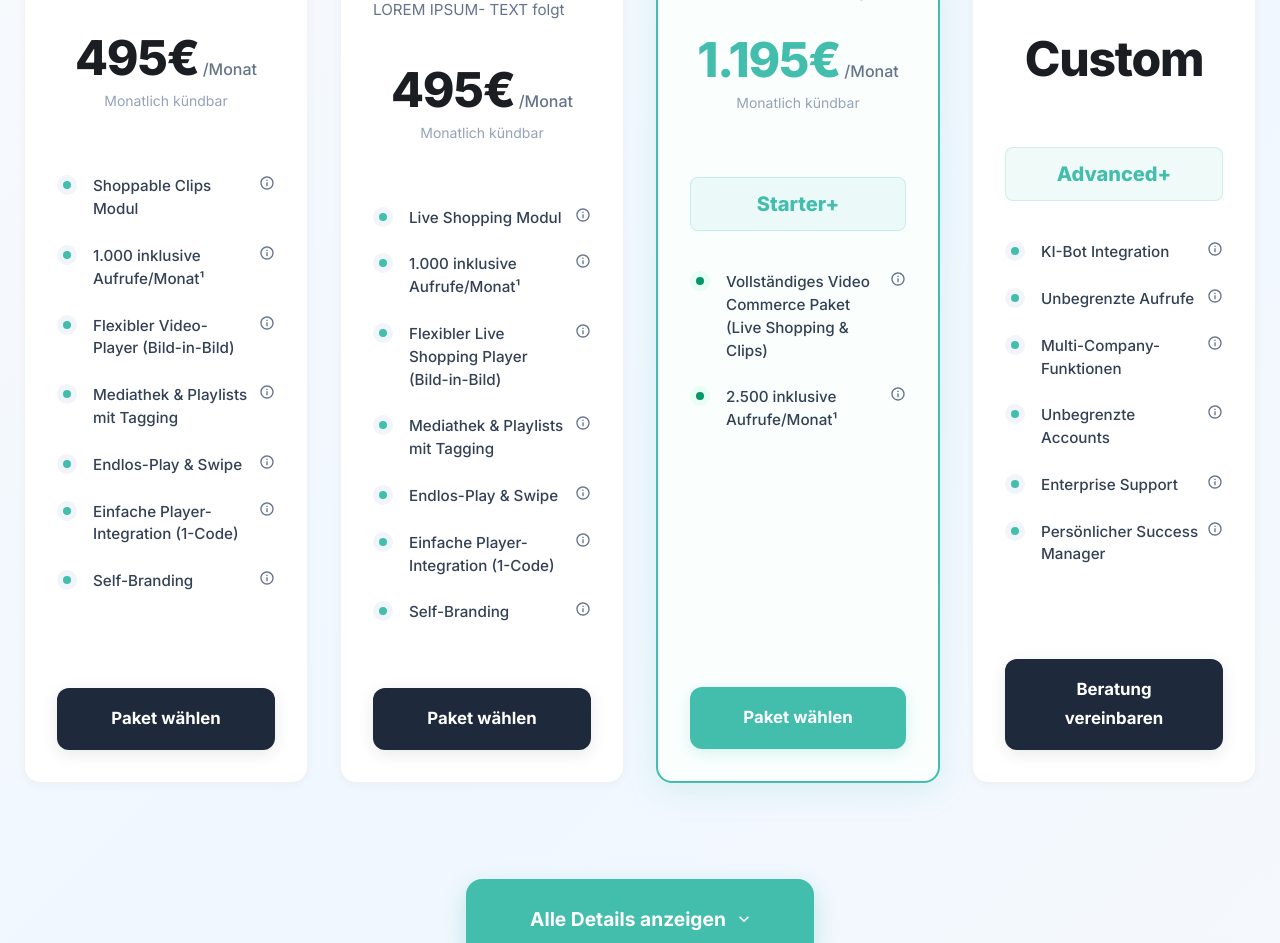
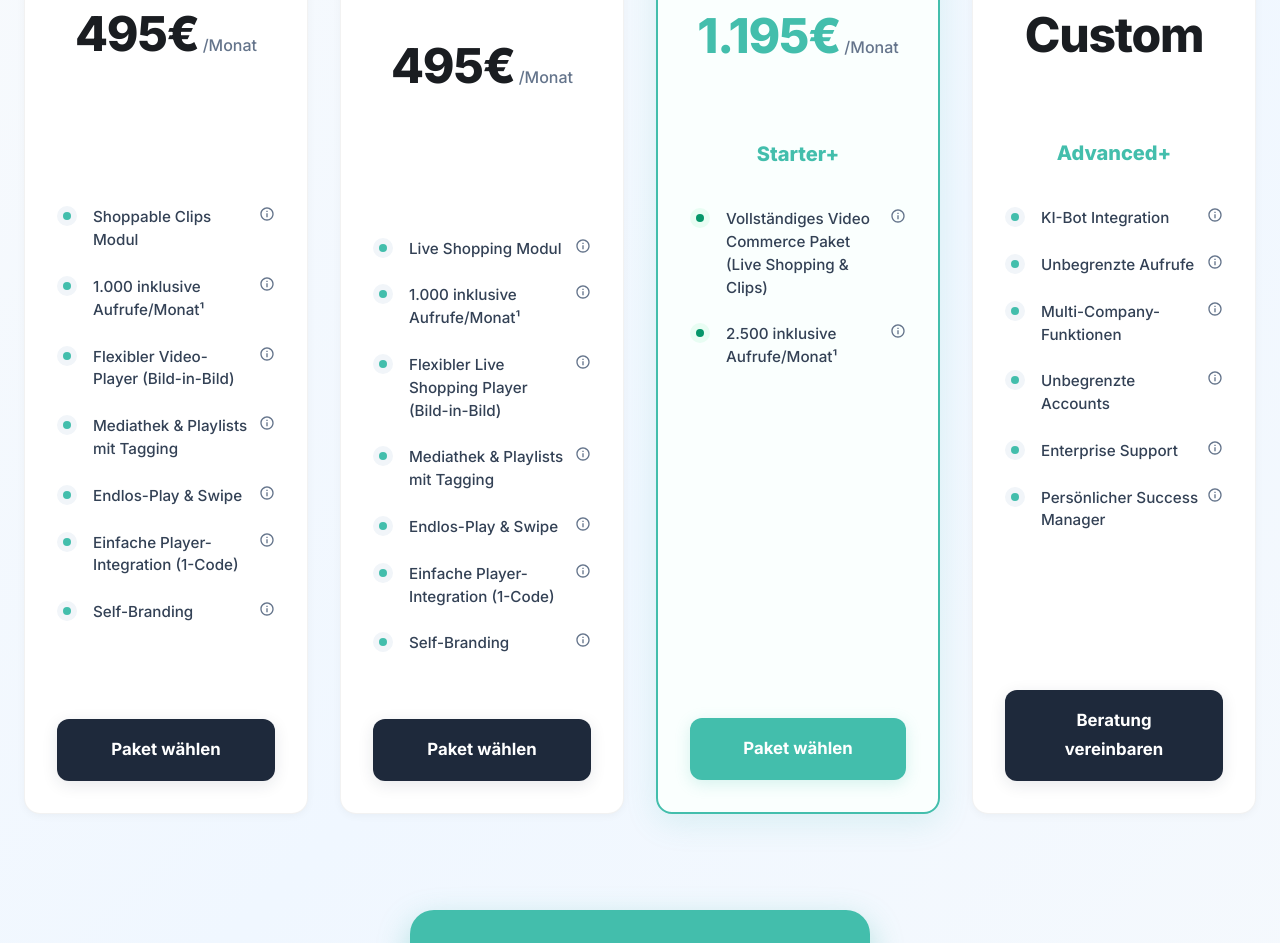
Before and after one commit to DenizD/signup-and-market-optin, a React (Vite) app: page /plans in a window 1280 px wide. Shown: the part 620-1563 px from the top of the page. Built offline with nearby package versions, Linux system fonts and the light colour scheme.

Commit message:
Refactor: Identify changes to implement
The user is asking what code changes are needed.

```diff
--- a/src/pages/Plans.tsx
+++ b/src/pages/Plans.tsx
@@ -404,7 +404,7 @@ const Plans = () => {
               fontSize: '1rem'
             }}
           >
-            Alle Pakete sind monatlich kündbar und beinhalten kostenlose Updates
+            Alle Pakete beinhalten kostenlose Updates
           </Typography>
         </Box>
 
@@ -529,37 +529,27 @@ const Plans = () => {
                               </Typography>
                             )}
                           </Stack>
-                          {plan.monthlyPrice !== null && (
-                            <Typography variant="body2" sx={{
-                              color: '#94a3b8',
-                              mt: 1,
-                              fontSize: '0.875rem'
-                            }}>
-                              Monatlich kündbar
-                            </Typography>
-                          )}
                         </Box>
                       </Box>
 
                       {/* Features */}
                       <Box sx={{ flexGrow: 1, display: 'flex', flexDirection: 'column' }}>
-                        {/* Plus Headline for Advanced and Enterprise plans */}
+                        {/* Plus Headline for Advanced and Enterprise plans - without background */}
                         {(plan.hasStarterPlus || plan.hasAdvancedPlus) && (
-                          <Box sx={{ mb: 3, textAlign: 'center' }}>
+                          <Box sx={{ mb: 3, textAlign: 'center', minHeight: '60px', display: 'flex', alignItems: 'center', justifyContent: 'center' }}>
                             <Typography variant="h6" sx={{
                               fontWeight: 800,
                               color: '#43BEAC',
-                              fontSize: '1.25rem',
-                              mb: 2,
-                              backgroundColor: 'rgba(67, 190, 172, 0.08)',
-                              px: 3,
-                              py: 1.5,
-                              borderRadius: 2,
-                              border: '1px solid rgba(67, 190, 172, 0.2)'
+                              fontSize: '1.25rem'
                             }}>
                               {plan.hasStarterPlus ? plan.starterPlusText : plan.advancedPlusText}
                             </Typography>
                           </Box>
+                        )}
+
+                        {/* Empty box for starter plans to maintain alignment */}
+                        {!plan.hasStarterPlus && !plan.hasAdvancedPlus && (
+                          <Box sx={{ mb: 3, minHeight: '60px' }} />
                         )}
 
                         <Box sx={{ minHeight: { xs: 'auto', md: '320px' } }}>
@@ -583,7 +573,7 @@ const Plans = () => {
                             }}>
                               Zusätzliche Features:
                             </Typography>
-                            <Box sx={{ minHeight: { xs: 'auto', md: '250px' } }}>
+                            <Box sx={{ minHeight: { xs: 'auto', md: '300px' } }}>
                               <Stack spacing={2}>
                                 {plan.detailedFeatures?.map((feature, index) => (
                                   <Stack key={index} direction="row" alignItems="flex-start" spacing={1.5}>
@@ -694,16 +684,16 @@ const Plans = () => {
               color: '#ffffff',
               textTransform: 'none',
               fontWeight: 700,
-              fontSize: '1.2rem',
-              py: 3,
-              px: 8,
-              borderRadius: 4,
-              boxShadow: '0 8px 24px rgba(67, 190, 172, 0.3)',
+              fontSize: '1.5rem',
+              py: 4,
+              px: 12,
+              borderRadius: 6,
+              boxShadow: '0 12px 32px rgba(67, 190, 172, 0.4)',
               transition: 'all 0.3s ease',
               '&:hover': {
                 backgroundColor: '#369991',
-                transform: 'translateY(-3px)',
-                boxShadow: '0 12px 40px rgba(67, 190, 172, 0.4)'
+                transform: 'translateY(-4px)',
+                boxShadow: '0 20px 50px rgba(67, 190, 172, 0.5)'
               }
             }}
           >
```
